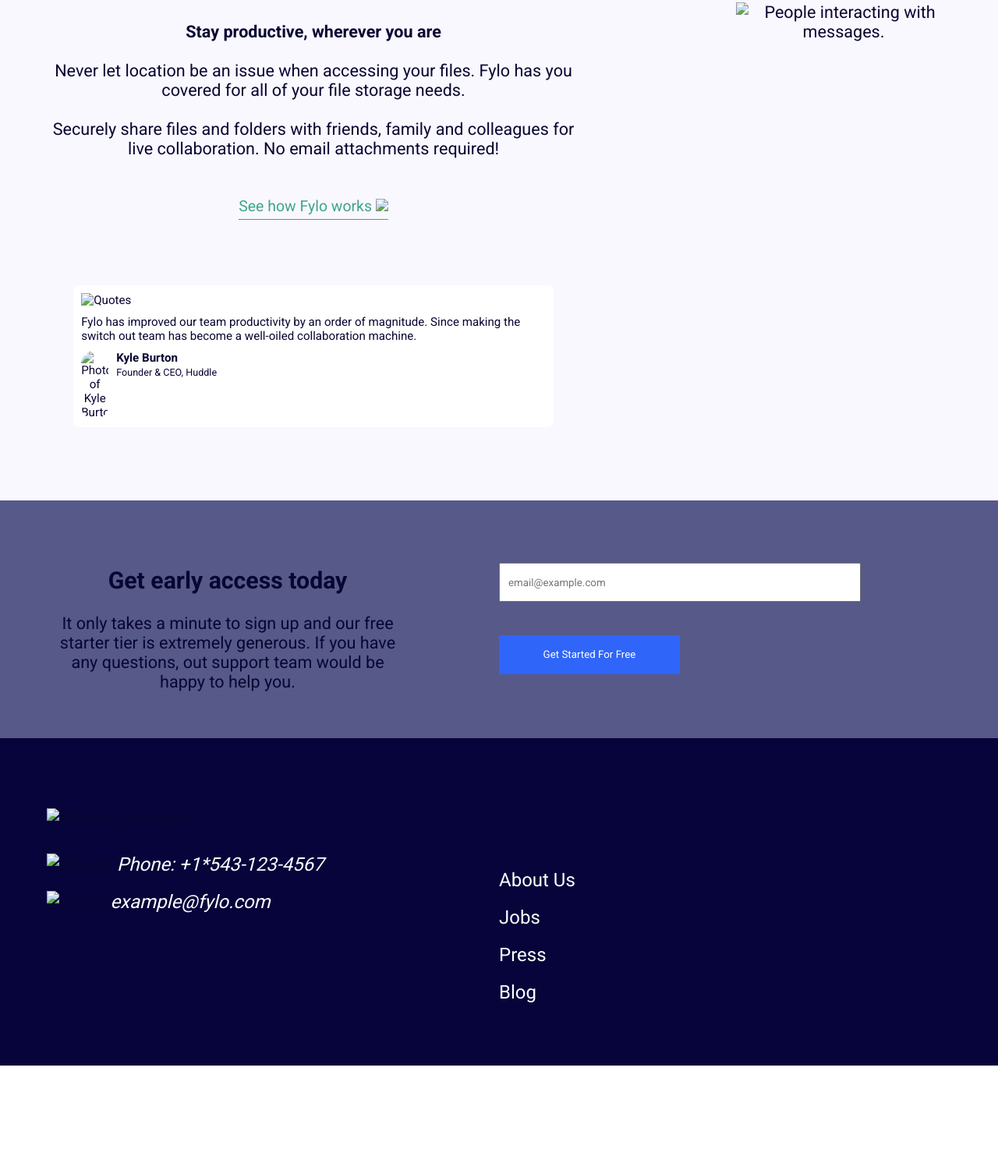
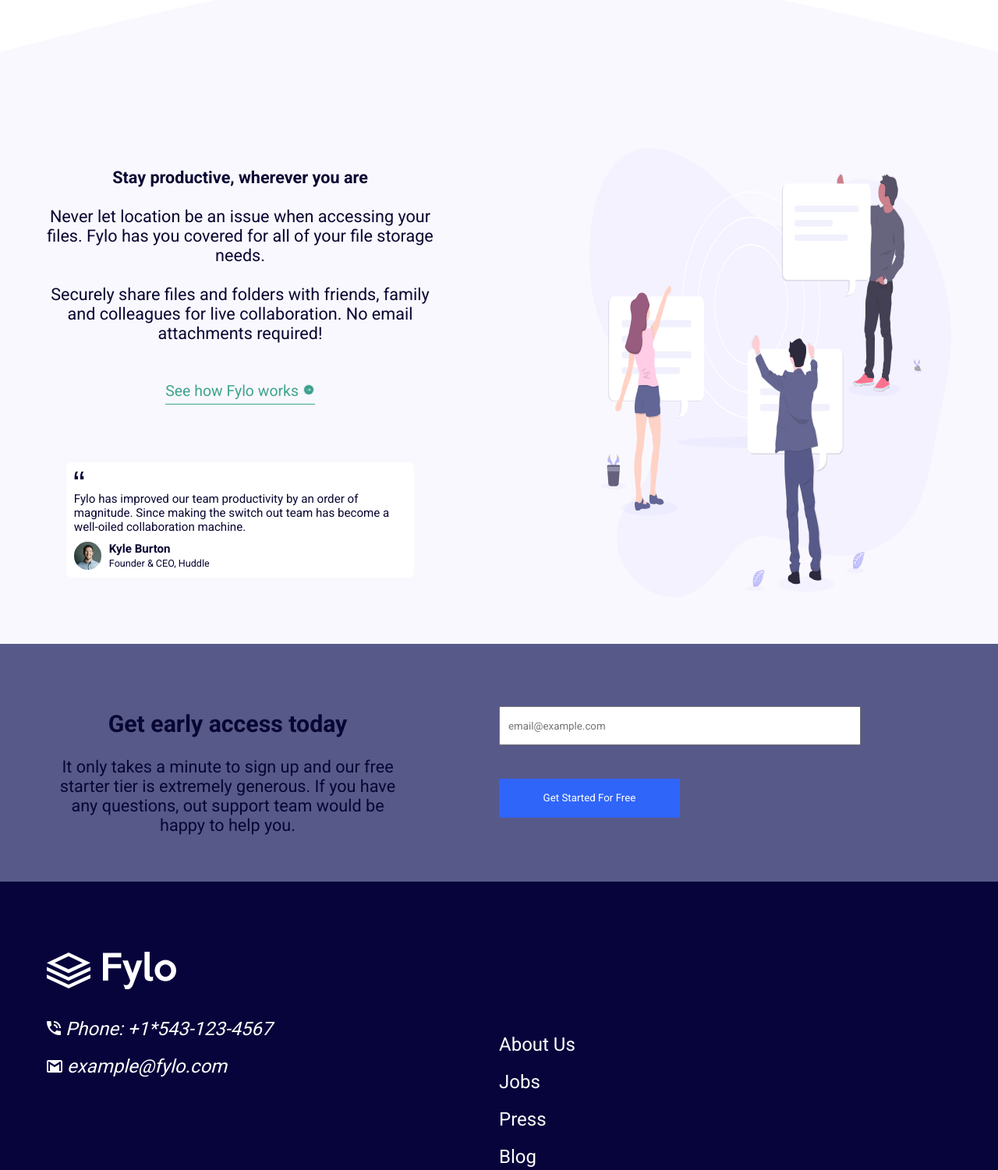
Before and after one commit to anromen/fylo-two-column, a plain HTML site: page index.html in a window 1280 px wide. Shown: the part 651-2152 px from the top of the page at 78% size. Before the commit the page ends 2018 px from the top, so only its background shows below. Drawn offline with Linux system fonts and the light colour scheme; the site is published under a folder, as on GitHub Pages, so addresses that start at the root find nothing.

Commit message:
gh-pages styles.

```diff
--- a/index.html
+++ b/index.html
@@ -24,7 +24,7 @@
     </div>
 
     <div class="flex-div">
-      <img src="/assets/images/illustration-1.svg" alt="People organizing folders." class="content-image">
+      <img src="assets/images/illustration-1.svg" alt="People organizing folders." class="content-image">
       <div class="">
         <h2>All your files in one secure </br>location, accessible </br>anywhere.</h2>
         <p class="first-paragraph">Fylo stores your most important files in one secure location. Access them wherever
@@ -40,12 +40,12 @@
 
   </header>
 
-  <img src="/assets/images/bg-curve-mobile.svg" class="image-decoration">
+  <img src="assets/images/bg-curve-mobile.svg" class="image-decoration">
 
   <main>
     <section class="secondary-info content-container">
       <div class="flex-div">
-        <img src="/assets/images/illustration-2.svg" alt="People interacting with messages." class="content-image">
+        <img src="assets/images/illustration-2.svg" alt="People interacting with messages." class="content-image">
         <div>
           <h4>Stay productive, wherever you are</h4>
           <p>Never let location be an issue when accessing your files. Fylo has you covered for all of your file storage
@@ -54,17 +54,17 @@
             attachments required!</p>
 
           <a href="/" class="green-link">
-            See how Fylo works <img src="/assets/images/icon-arrow.svg">
+            See how Fylo works <img src="assets/images/icon-arrow.svg">
           </a>
 
           <div class="testimonial">
-            <img src="/assets/images/icon-quotes.svg" alt="Quotes">
+            <img src="assets/images/icon-quotes.svg" alt="Quotes">
             <p>Fylo has improved our team productivity by an order of magnitude. Since making the switch out team has
               become
               a well-oiled collaboration machine.</p>
 
             <div class="user">
-              <img src="/assets/images/avatar-testimonial.jpg" alt="Photo of Kyle Burton">
+              <img src="assets/images/avatar-testimonial.jpg" alt="Photo of Kyle Burton">
               <div class="user-info">
                 <h5>Kyle Burton</h5>
                 <small>Founder & CEO, Huddle</small>
@@ -95,17 +95,17 @@
   </main>
 
   <footer class="content-container">
-    <img src="/assets/images/white-logo.svg" alt="White Fylo logo" class="footer-logo">
+    <img src="assets/images/white-logo.svg" alt="White Fylo logo" class="footer-logo">
 
     <div class="two-column">
       <address>
         <div class="contact-info">
-          <img src="/assets/images/icon-phone.svg" alt="Phone" class="contact-logo">
+          <img src="assets/images/icon-phone.svg" alt="Phone" class="contact-logo">
           <span> Phone: +1*543-123-4567</span>
         </div>
 
         <div class="contact-info">
-          <img src="/assets/images/icon-email.svg" alt="Email" class="contact-logo">
+          <img src="assets/images/icon-email.svg" alt="Email" class="contact-logo">
           <span> example@fylo.com</span>
         </div>
       </address>
```
